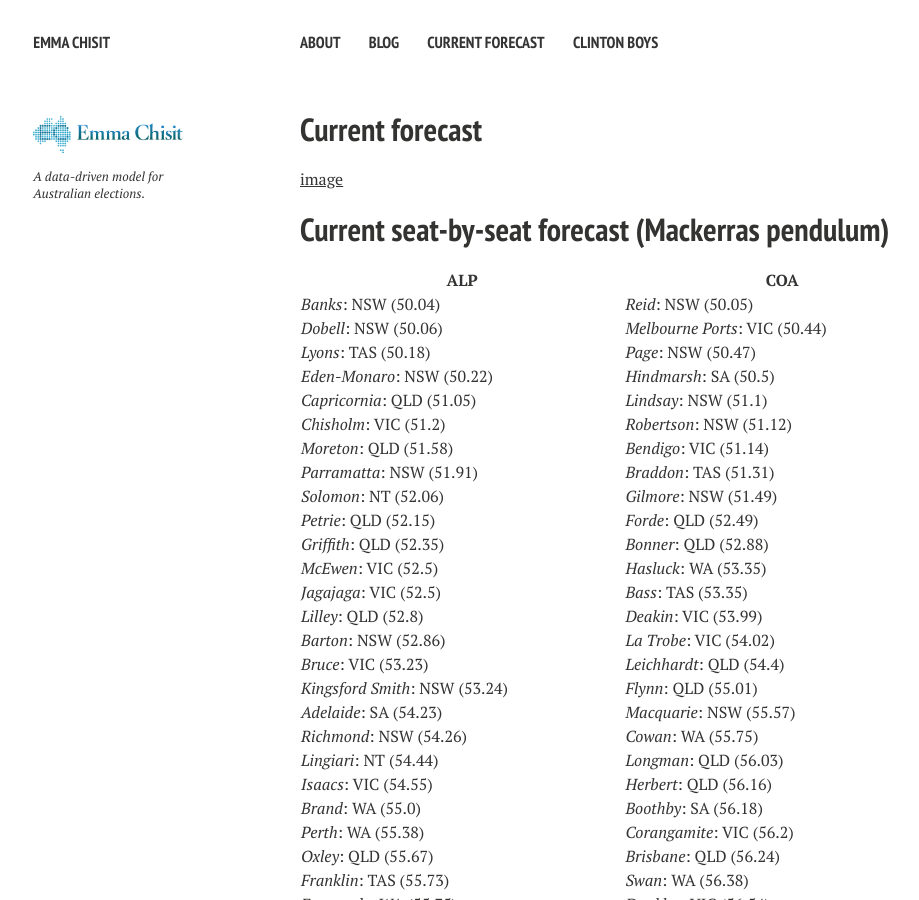
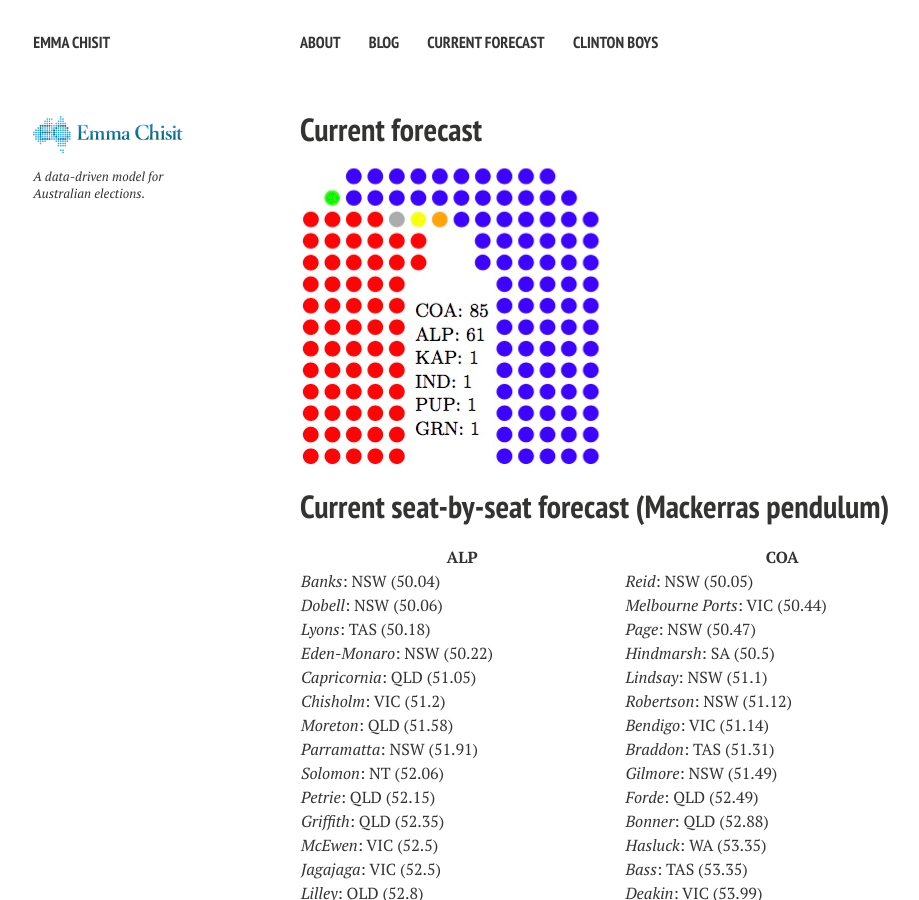
Before and after one commit to clintonboys/emma-chisit-site, a Jekyll site: the page built from current-forecast/index.md, in a window 1280 px wide and 900 px high. Shown: the whole window, without its empty margins (20-939 px from the left). Built offline with Jekyll 4.4.1, drawn with Linux system fonts in a browser that asks for light colours; nearby versions of some CDN libraries.

Commit message:
Pendulum with image

```diff
--- a/current-forecast/index.md
+++ b/current-forecast/index.md
@@ -3,7 +3,7 @@ layout: page
 title: Current forecast
 ---
 
-[image](imager.jpg)
+![image](imager.jpg)
 
 # Current seat-by-seat forecast (Mackerras pendulum)
 
```
